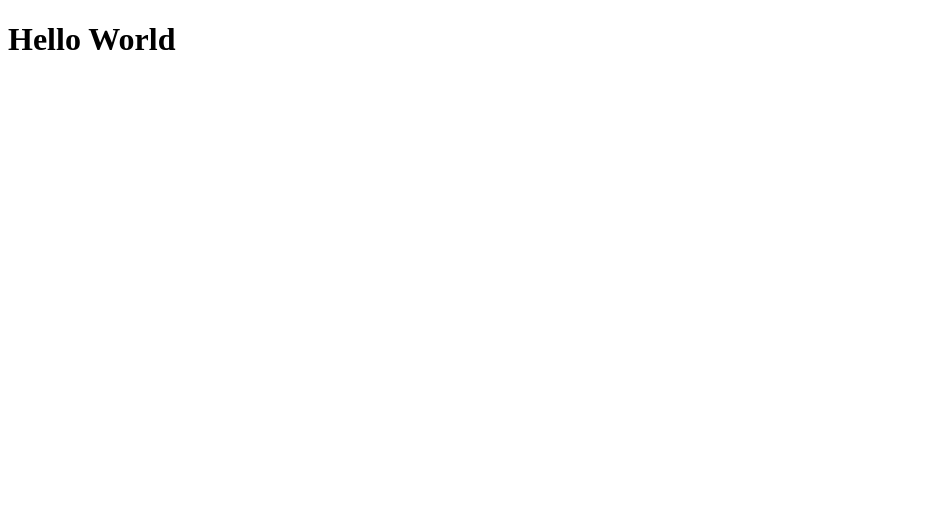
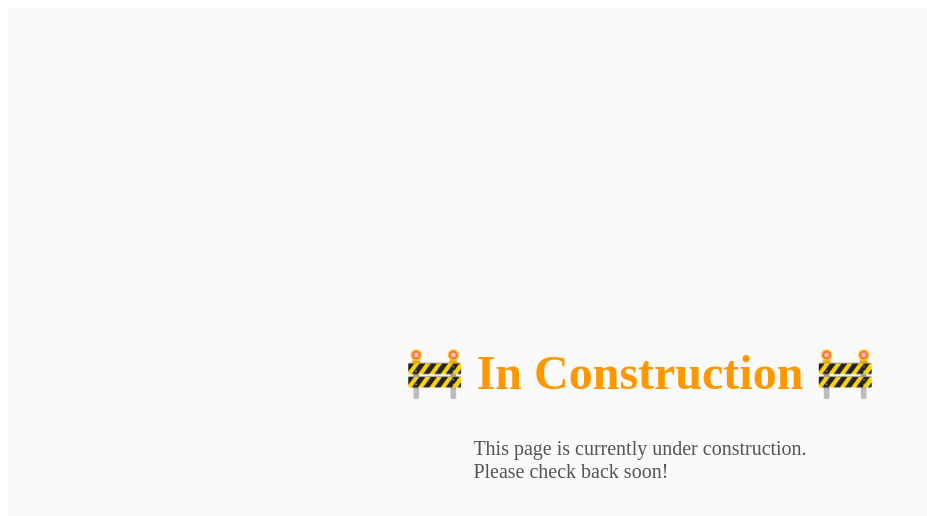
Before and after one commit to yurivilela1704/clone-tabnews, a Next.js app: page / in a window 1280 px wide. Shown: the top 516 px of the page, without its empty margins (0-927 px from the left). Built offline with nearby package versions, Linux system fonts and the light colour scheme.

Commit message:
feat(pages): enhance Home page with under construction message and styling

```diff
--- a/pages/index.js
+++ b/pages/index.js
@@ -1,5 +1,22 @@
 function Home () {
-  return <h1>Hello World</h1>
+  return (
+    <div style={{
+      minHeight: "100vh",
+      display: "flex",
+      flexDirection: "column",
+      justifyContent: "center",
+      alignItems: "center",
+      background: "#fafafa"
+    }}>
+      <h1 style={{ color: "#ff9800", fontSize: "3rem", marginBottom: "1rem" }}>
+        🚧 In Construction 🚧
+      </h1>
+      <p style={{ fontSize: "1.25rem", color: "#555" }}>
+        This page is currently under construction.<br />
+        Please check back soon!
+      </p>
+    </div>
+  );
 }
 
 export default Home
```
